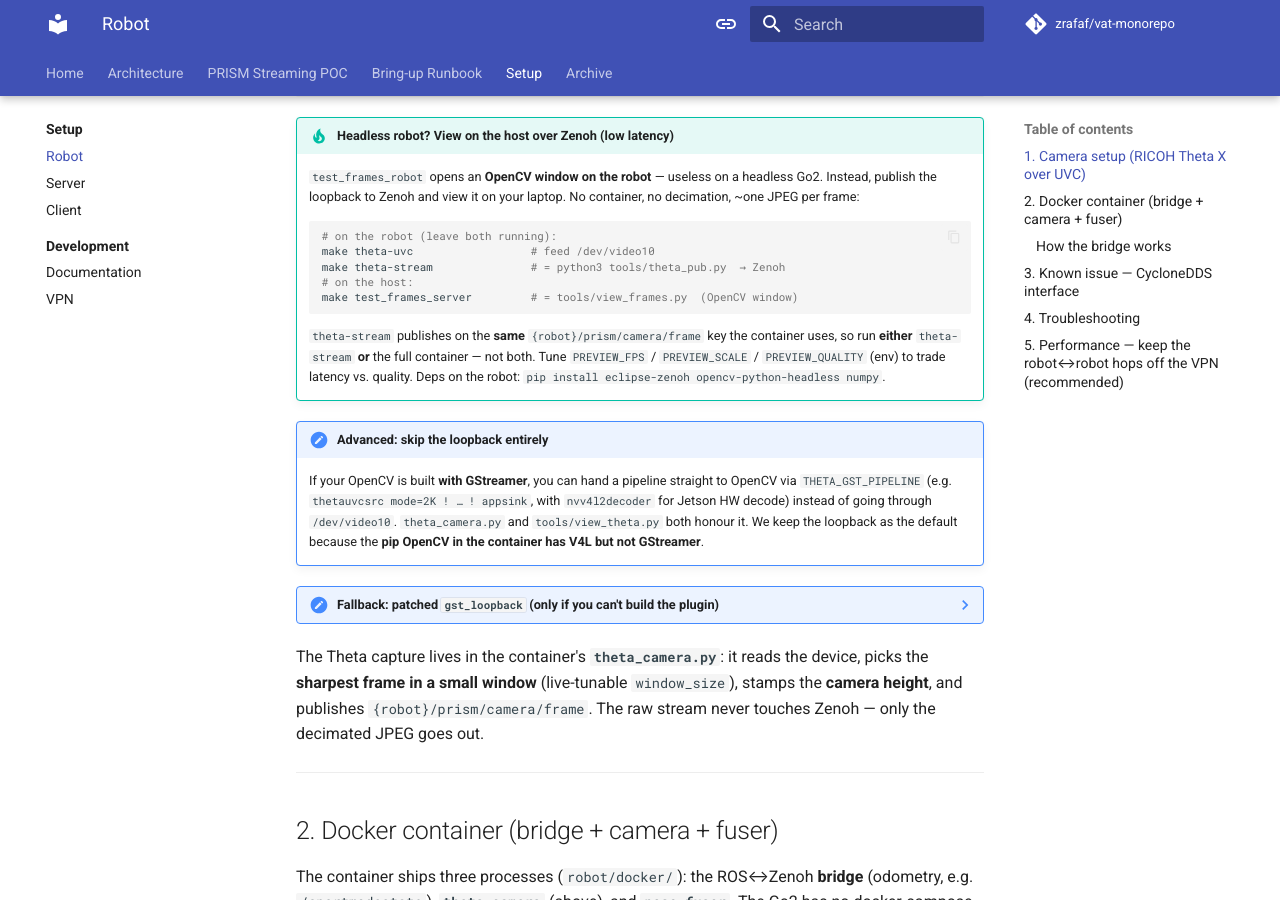
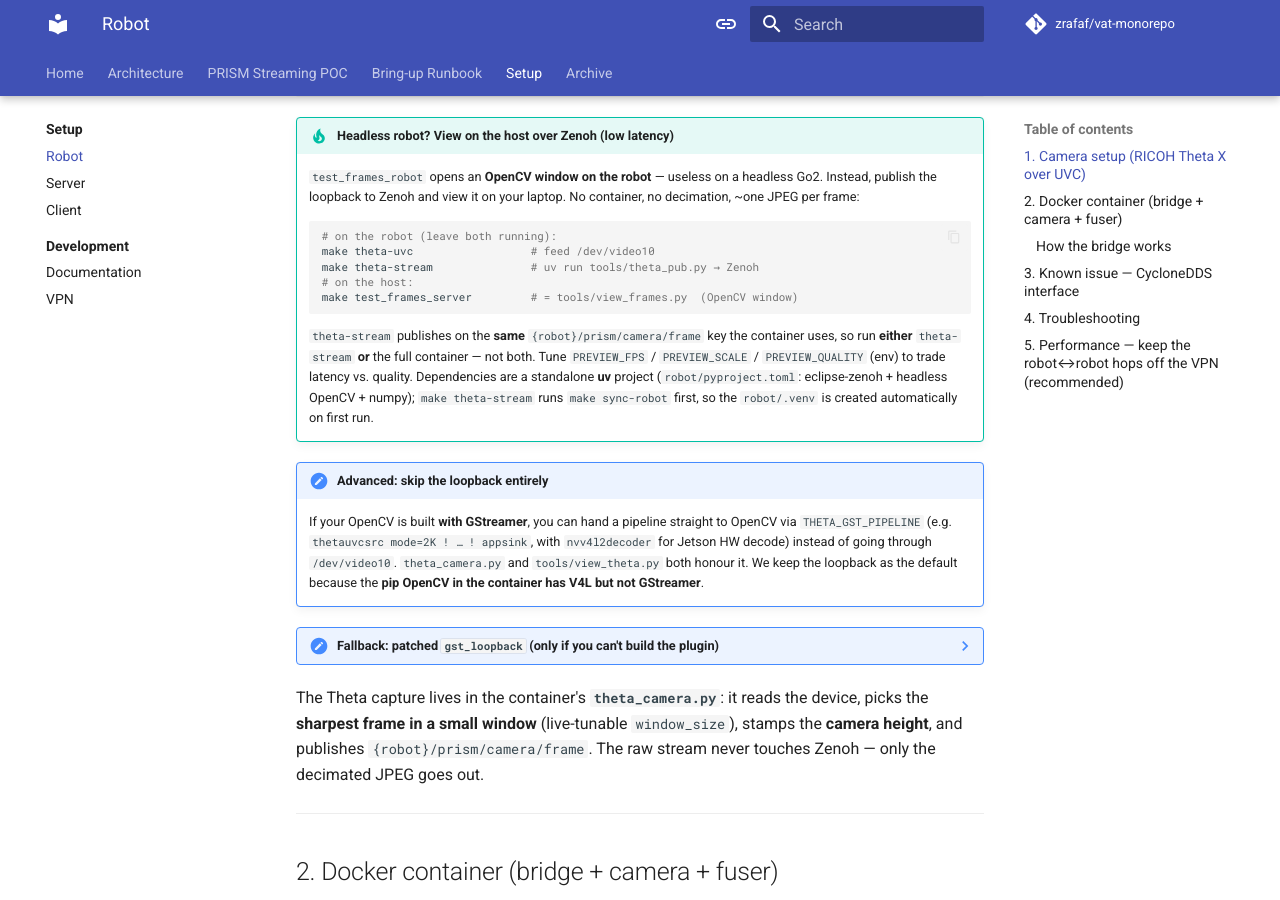
Before and after one commit to zRafaF/vat-monorepo, an MkDocs documentation site: the page built from docs/setup/robot.md, in a window 1280 px wide and 900 px high, scrolled down 2629 px. Built offline with MkDocs 1.6.1 and Material for MkDocs 9.7.7, drawn with Linux system fonts in a browser that asks for light colours; comment, search, counter and statistics services are not loaded.

Commit message:
added uv to the robot tests

````diff
--- a/docs/setup/robot.md
+++ b/docs/setup/robot.md
@@ -132,7 +132,7 @@ make test_frames_robot     # = python3 tools/view_theta.py  (THETA_DEVICE=/dev/v
     ```bash
     # on the robot (leave both running):
     make theta-uvc                  # feed /dev/video10
-    make theta-stream               # = python3 tools/theta_pub.py  → Zenoh
+    make theta-stream               # uv run tools/theta_pub.py → Zenoh
     # on the host:
     make test_frames_server         # = tools/view_frames.py  (OpenCV window)
     ```
@@ -140,8 +140,10 @@ make test_frames_robot     # = python3 tools/view_theta.py  (THETA_DEVICE=/dev/v
     `theta-stream` publishes on the **same** `{robot}/prism/camera/frame` key
     the container uses, so run **either** `theta-stream` **or** the full
     container — not both. Tune `PREVIEW_FPS` / `PREVIEW_SCALE` /
-    `PREVIEW_QUALITY` (env) to trade latency vs. quality. Deps on the robot:
-    `pip install eclipse-zenoh opencv-python-headless numpy`.
+    `PREVIEW_QUALITY` (env) to trade latency vs. quality. Dependencies are a
+    standalone **uv** project (`robot/pyproject.toml`: eclipse-zenoh +
+    headless OpenCV + numpy); `make theta-stream` runs `make sync-robot`
+    first, so the `robot/.venv` is created automatically on first run.
 
 !!! note "Advanced: skip the loopback entirely"
     If your OpenCV is built **with GStreamer**, you can hand a pipeline straight
````
Also changed, not shown: 2 other files.
